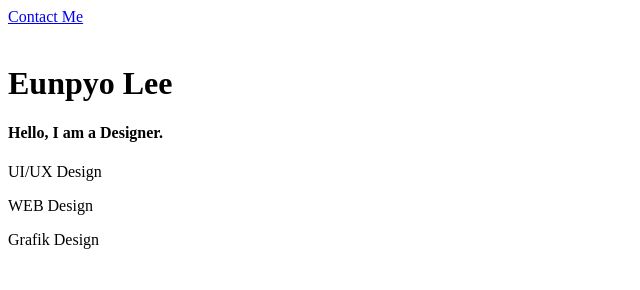
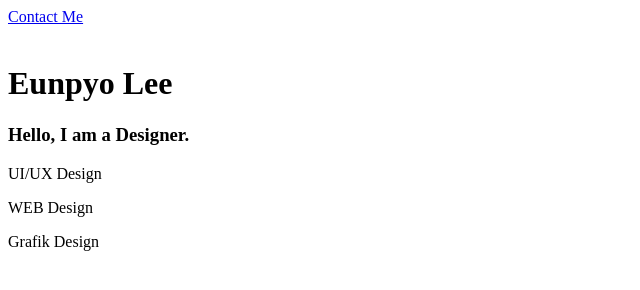
Before and after one commit to eyou07/Eunpyo, a plain HTML site: page index.html in a window 1280 px wide. Shown: the whole page, without its empty margins (0-640 px from the left). Drawn offline with Linux system fonts and the light colour scheme.

Commit message:
font size

```diff
--- a/index.html
+++ b/index.html
@@ -19,7 +19,8 @@
 
         <div class="main">
             <h1>Eunpyo Lee</h1>
-            <h4>Hello, I am a Designer.</h4>
+            <h3>Hello, I am a Designer.</h3>
+
             <p>UI/UX Design</p>
             <p>WEB Design</p>
             <p>Grafik Design</p>
```
